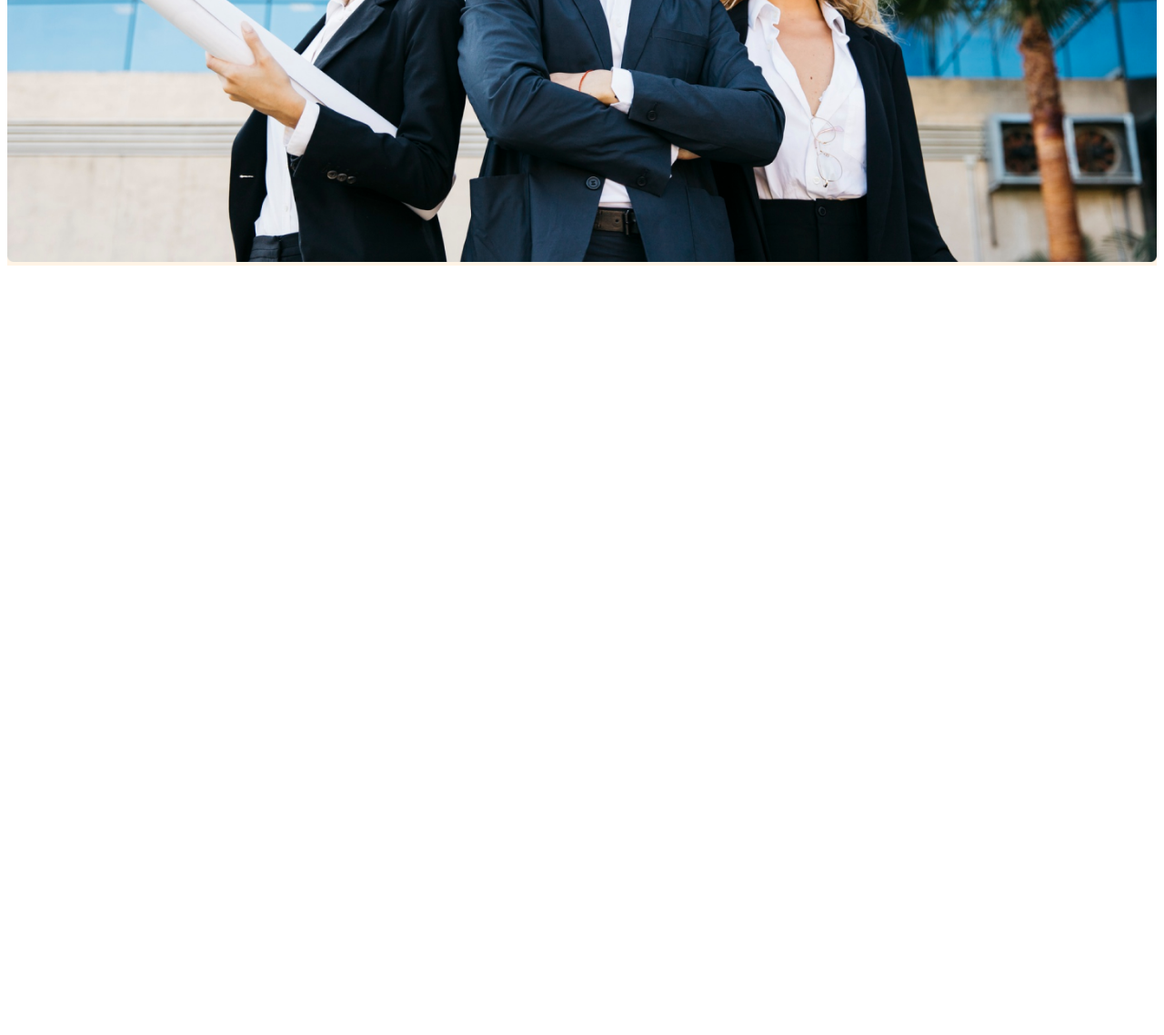
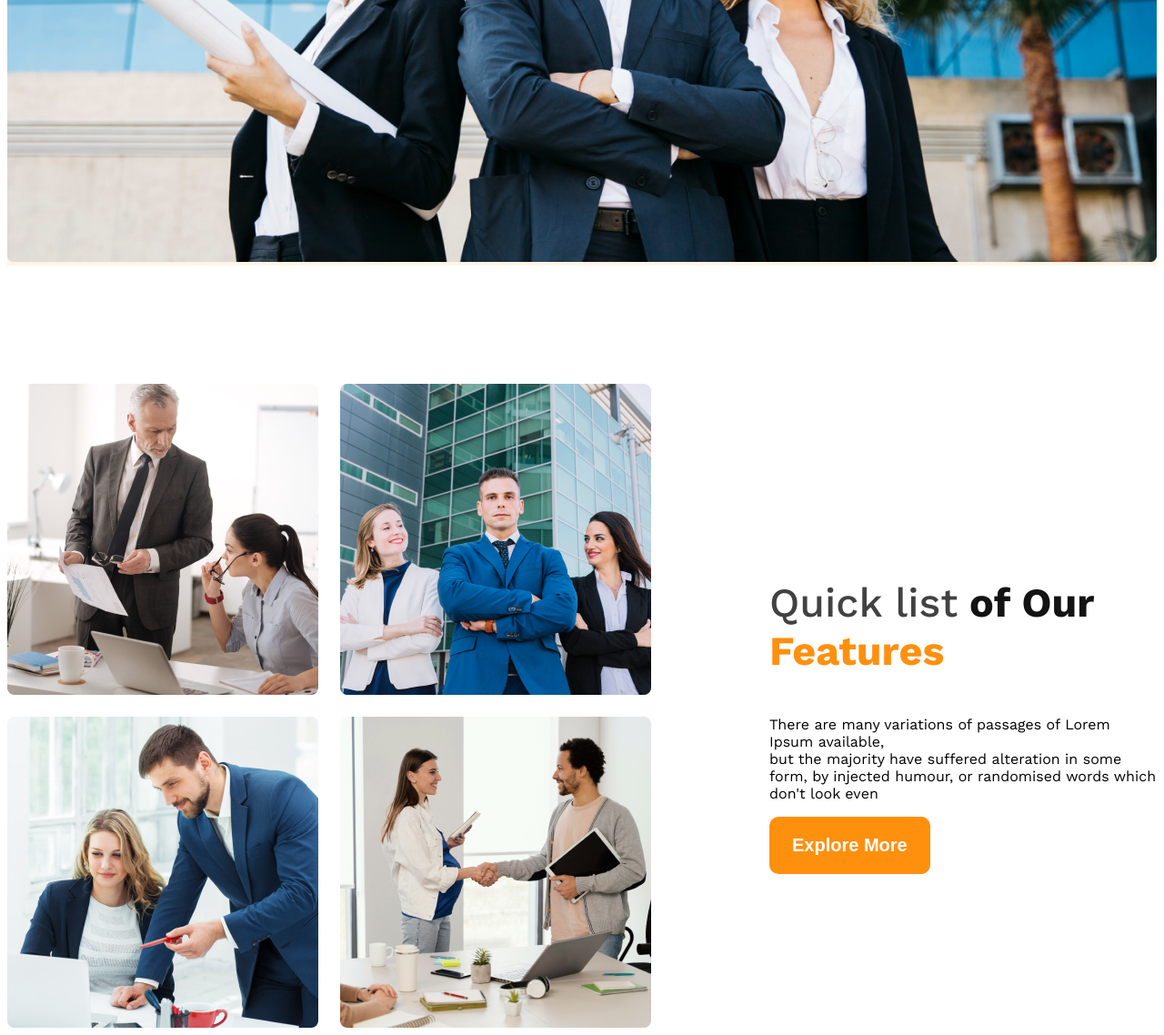
Before and after one commit to asadurrahman96/my-first-responsive-web, a plain HTML site: page index.html in a window 1280 px wide. Shown: the part 725-1863 px from the top of the page at 91% size. Before the commit the page ends 1025 px from the top, so only its background shows below. Drawn offline with nearby package versions, Linux system fonts and the light colour scheme.

```diff
--- a/index.html
+++ b/index.html
@@ -33,6 +33,21 @@
 
     </header>
     <main>
+         <section class="team-section display-flex">
+            <div class="team-img-container">
+                <img src="./images/team1.png" alt="two architect discuss about design">
+                <img src="./images/team2.png" alt="two architect discuss about design">
+                <img src="./images/team3.png" alt="two architect discuss about design">
+                <img src="./images/team4.png" alt="two architect discuss about design">
+
+            </div>
+            <div class="our-features">
+                    <h3 class="features-title"><span id="quick-list">Quick list</span> <span id="of-our">of Our</span> <span class="text-primary">Features</span></h3>
+                    <p class="features-detail">There are many variations of passages of Lorem Ipsum available,<br> but the majority have suffered alteration in some form, by injected humour, or randomised words which don't look even</p>
+                    <button class="btn-primary" >Explore More</button>
+                </div>
+
+        </section>
 
 
     </main>
--- a/styles/style.css
+++ b/styles/style.css
@@ -13,6 +13,10 @@
     display: flex;
 }
 
+.text-primary{
+    color: #FF900E;
+}
+
 .btn-primary{
     background-color: #FF900E;
     color: white;
@@ -26,6 +30,9 @@
 main{
     max-width: 1440px;
     margin: 0 auto;
+}
+main > section{
+    margin-top: 130px;
 }
 
 /* Dark 2 color */
@@ -83,7 +90,31 @@ main{
     width: 100%;
 }
 
+/* team-section styles */
+.team-section{
+    align-items: center;
+}
+.team-img-container{
+    display: grid;
+    grid-template-columns: repeat(2, 1fr);
+    gap: 24px;
+}
 
+.our-features{
+    margin-left: 130px;
+    max-width: 530px;
+}
+.features-title{
+    font-size: 2.8rem;
+    font-weight: 700;
+}
+#quick-list{
+    color: #424242;
+    font-weight:500;
+}
+#of-our{
+    color: #131313;
+}
 /* responsive media query */
 @media screen and (max-width:576px) {
     .navbar, .nav-links{
```
